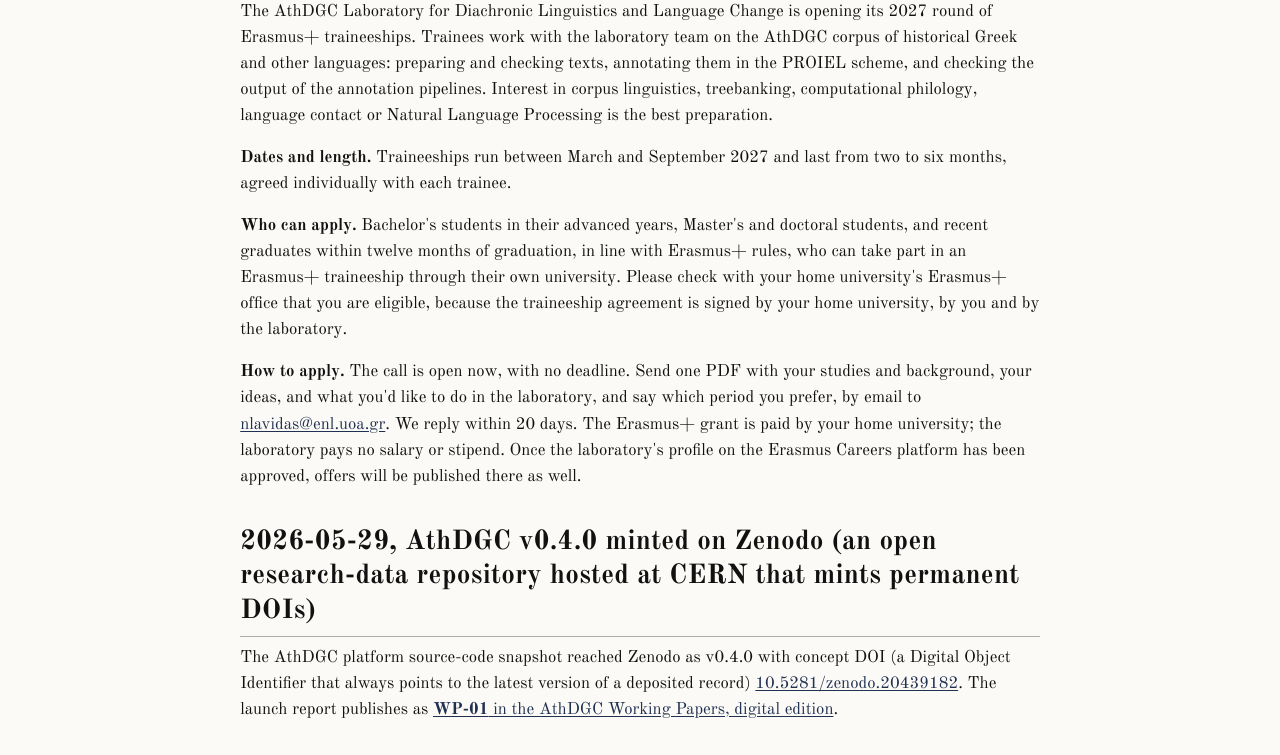
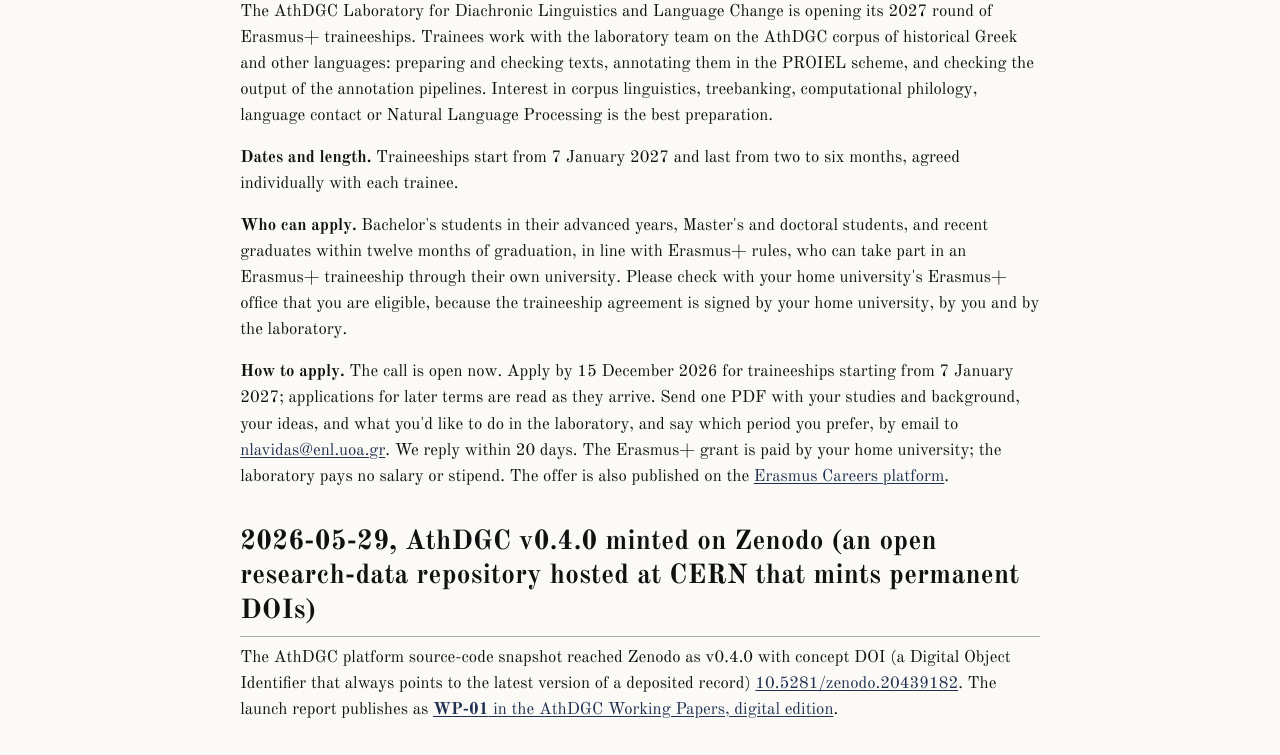
Before and after one commit to AthDGC/athdgclab, a plain HTML site: page news.html in a window 1280 px wide. Shown: the part 324-1079 px from the top of the page. Drawn offline with nearby package versions, Linux system fonts and the light colour scheme.

Commit message:
News: apply by 15 December 2026, offer on Erasmus Careers

```diff
--- a/news.html
+++ b/news.html
@@ -182,9 +182,9 @@ ul.task-list li input[type="checkbox"] {
 <section id="erasmus-traineeships-2027" class="level2">
 <h2 class="anchored" data-anchor-id="erasmus-traineeships-2027">2026-11-17, Erasmus+ traineeships 2027</h2>
 <p>The AthDGC Laboratory for Diachronic Linguistics and Language Change is opening its 2027 round of Erasmus+ traineeships. Trainees work with the laboratory team on the AthDGC corpus of historical Greek and other languages: preparing and checking texts, annotating them in the PROIEL scheme, and checking the output of the annotation pipelines. Interest in corpus linguistics, treebanking, computational philology, language contact or Natural Language Processing is the best preparation.</p>
-<p><strong>Dates and length.</strong> Traineeships run between March and September 2027 and last from two to six months, agreed individually with each trainee.</p>
+<p><strong>Dates and length.</strong> Traineeships start from 7 January 2027 and last from two to six months, agreed individually with each trainee.</p>
 <p><strong>Who can apply.</strong> Bachelor's students in their advanced years, Master's and doctoral students, and recent graduates within twelve months of graduation, in line with Erasmus+ rules, who can take part in an Erasmus+ traineeship through their own university. Please check with your home university's Erasmus+ office that you are eligible, because the traineeship agreement is signed by your home university, by you and by the laboratory.</p>
-<p><strong>How to apply.</strong> The call is open now, with no deadline. Send one PDF with your studies and background, your ideas, and what you'd like to do in the laboratory, and say which period you prefer, by email to <a href="mailto:nlavidas@enl.uoa.gr">nlavidas@enl.uoa.gr</a>. We reply within 20 days. The Erasmus+ grant is paid by your home university; the laboratory pays no salary or stipend. Once the laboratory's profile on the Erasmus Careers platform has been approved, offers will be published there as well.</p>
+<p><strong>How to apply.</strong> The call is open now. Apply by 15 December 2026 for traineeships starting from 7 January 2027; applications for later terms are read as they arrive. Send one PDF with your studies and background, your ideas, and what you'd like to do in the laboratory, and say which period you prefer, by email to <a href="mailto:nlavidas@enl.uoa.gr">nlavidas@enl.uoa.gr</a>. We reply within 20 days. The Erasmus+ grant is paid by your home university; the laboratory pays no salary or stipend. The offer is also published on the <a href="https://www.erasmuscareers.org/traineeship-offers/research-traineeship-corpus-linguistics-and-treebanking-historical-greek-athens" target="_blank" rel="noopener">Erasmus Careers platform</a>.</p>
 </section>
 <section id="athdgc-v0.4.0-minted-on-zenodo-an-open-research-data-repository-hosted-at-cern-that-mints-permanent-dois" class="level2">
 <h2 class="anchored" data-anchor-id="athdgc-v0.4.0-minted-on-zenodo-an-open-research-data-repository-hosted-at-cern-that-mints-permanent-dois">2026-05-29, AthDGC v0.4.0 minted on Zenodo (an open research-data repository hosted at CERN that mints permanent DOIs)</h2>
```
